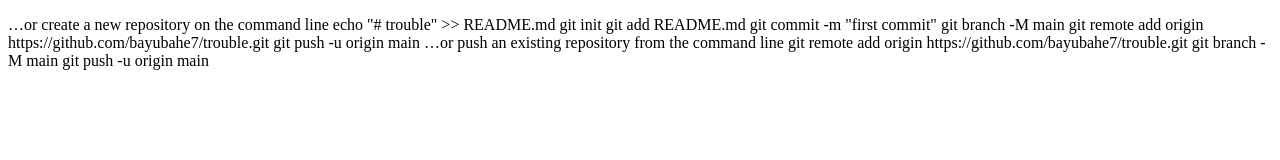
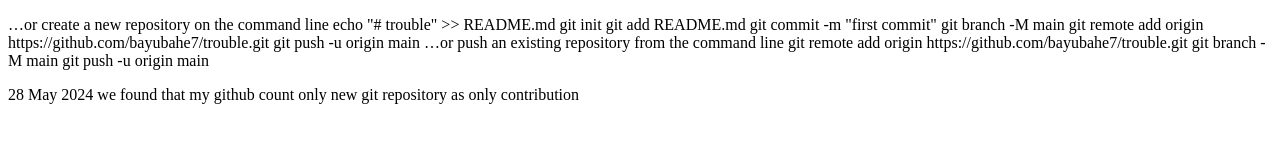
Before and after one commit to bayubahe7/trouble, a plain HTML site: page git/index.html in a window 1280 px wide. Drawn offline with Linux system fonts and the light colour scheme.

Commit message:
my github  only count new repository as contributions but not all other commit in existing repositories

```diff
--- a/git/index.html
+++ b/git/index.html
@@ -21,6 +21,7 @@
     git branch -M main
     git push -u origin main
   </p>
+  <p>28 May 2024 we found that my github count only new git repository as only contribution</p>
 
 
 
```
